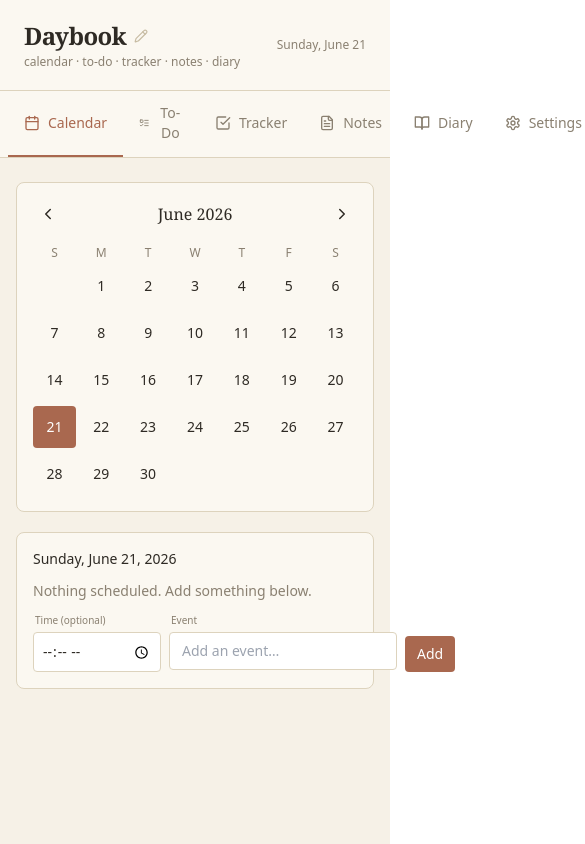
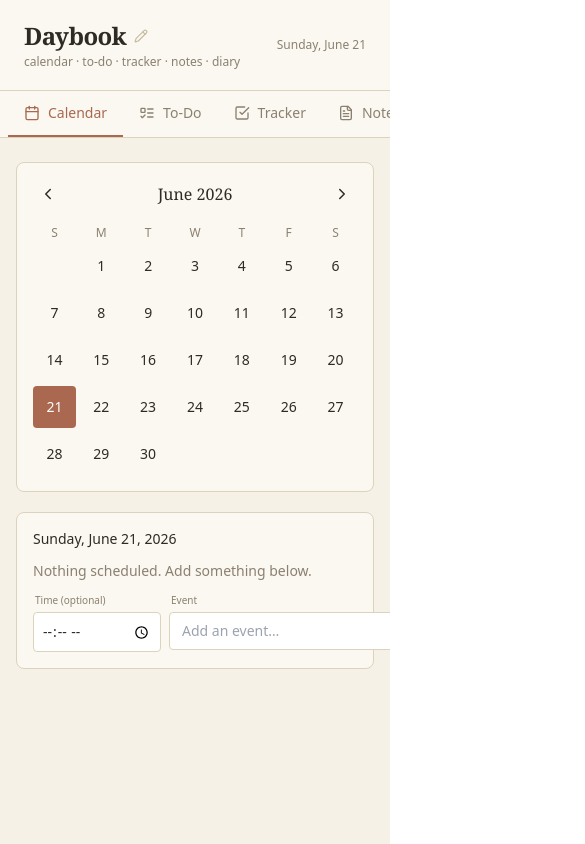
Before and after one commit to mjpromero24-crypto/Daybook, a React (Vite) app: page / in a window 390 px wide. Shown: the whole page, 585 px wide, since content can reach past the window. Built offline with nearby package versions, Linux system fonts and the light colour scheme.

Commit message:
Update App.jsx

```diff
--- a/src/App.jsx
+++ b/src/App.jsx
@@ -88,8 +88,8 @@
   const cardText = getLuminance(cardBg) < 0.45 ? "#F2EDE3" : "#2E2A24";
 
   return (
-    <div className={`min-h-screen w-full flex flex-col ${glossy ? "glossy-mode" : ""}`} style={{ "--accent": accent, "--card-bg": cardBg, "--card-text": cardText, background: bgStyle, color: pageText }}>
-      <header className="border-b border-[#DDD3BD] px-6 py-5 flex items-center justify-between relative" style={{ backgroundColor: glossy ? `color-mix(in srgb, ${headerBg} 55%, transparent)` : headerBg, color: getLuminance(headerBg) < 0.45 ? "#F2EDE3" : "#2E2A24" }}>
+    <div className={`min-h-screen w-full overflow-x-hidden flex flex-col ${glossy ? "glossy-mode" : ""}`} style={{ "--accent": accent, "--card-bg": cardBg, "--card-text": cardText, background: bgStyle, color: pageText }}>
+      <header className="border-b border-[#DDD3BD] px-6 py-5 flex items-center justify-between gap-3 relative min-w-0" style={{ backgroundColor: glossy ? `color-mix(in srgb, ${headerBg} 55%, transparent)` : headerBg, color: getLuminance(headerBg) < 0.45 ? "#F2EDE3" : "#2E2A24" }}>
         <div>
           {editingName ? (
             <div className="flex items-center gap-2">
@@ -139,12 +139,12 @@
         <div className="text-xs text-[#8A8071]">{new Date().toLocaleDateString(undefined, { weekday: "long", month: "long", day: "numeric" })}</div>
       </header>
 
-      <nav className="flex border-b border-[#DDD3BD] px-2" style={{ backgroundColor: glossy ? `color-mix(in srgb, ${navBg} 55%, transparent)` : navBg }}>
+      <nav className="flex border-b border-[#DDD3BD] px-2 overflow-x-auto" style={{ backgroundColor: glossy ? `color-mix(in srgb, ${navBg} 55%, transparent)` : navBg }}>
         {TABS.map(({ id, label, icon: Icon }) => (
           <button
             key={id}
             onClick={() => setTab(id)}
-            className={`flex items-center gap-2 px-4 py-3 text-sm font-medium border-b-2 transition-all active:scale-95 ${
+            className={`flex items-center gap-2 px-4 py-3 text-sm font-medium border-b-2 transition-all active:scale-95 shrink-0 whitespace-nowrap ${
               tab === id
                 ? "border-[var(--accent)] text-[var(--accent)]"
                 : "border-transparent text-[#8A8071] hover:text-[#2E2A24]"
@@ -156,7 +156,7 @@
         ))}
       </nav>
 
-      <main className="flex-1 px-4 py-6 md:px-8 max-w-3xl w-full mx-auto">
+      <main className="flex-1 px-4 py-6 md:px-8 max-w-3xl w-full mx-auto min-w-0">
         {!ready ? (
           <div className="text-center text-[#8A8071] py-20 text-sm">Loading your daybook…</div>
         ) : (
```
